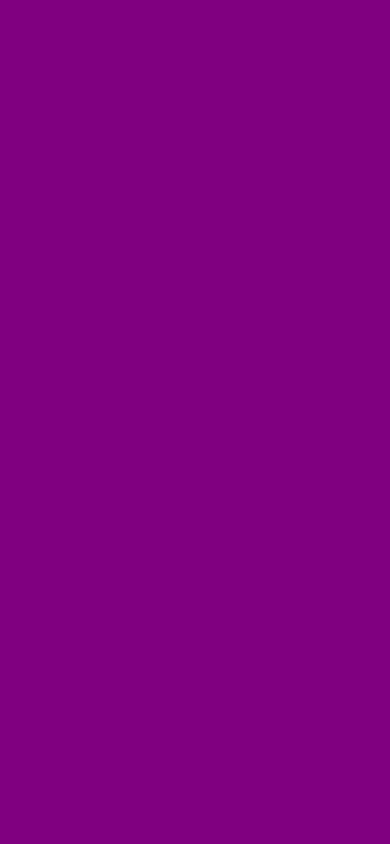
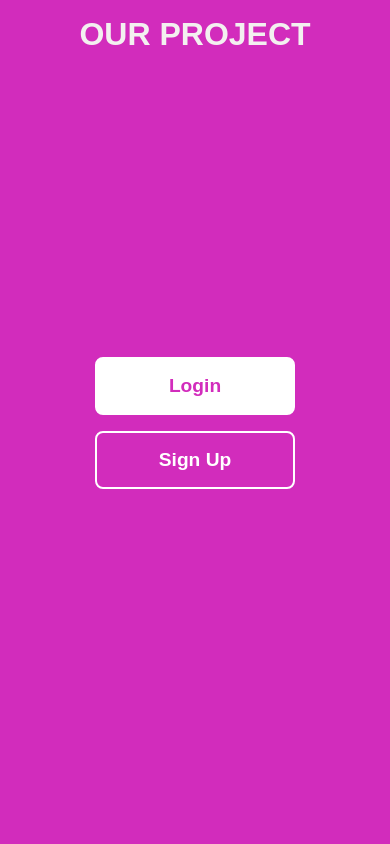
Before and after one commit to soheibaouina/Fsite, a Django app: page /accounts/ in a window 390 px wide. Before the commit the page is empty. Run offline with Django 5.2, Linux system fonts and the light colour scheme.

Commit message:
#4 make simple template for home page

```diff
--- a/templates/accounts/home.html
+++ b/templates/accounts/home.html
@@ -1,10 +1,78 @@
 
 {% extends 'base.html' %}
 
+{% block title %}Welcome - Our Project{% endblock %}
+
 {% block content %}
+<style>
+    .hero-section {
+        display: flex;
+        flex-direction: column;
+        justify-content: center;
+        align-items: center;
+        min-height: 80vh;
+        text-align: center;
+    }
 
-    <h1>Welcome to the Home Page</h1>
-    <p>This is the home page of our Django application.</p>
-    <p>Name: {{ name }}</p>
+    .buttons-container {
+        display: flex;
+        gap: 2rem;
+        margin-top: 2rem;
+    }
 
-  {% endblock %}
+    .btn {
+        padding: 1rem 2rem;
+        font-size: 1.2rem;
+        font-weight: bold;
+        border: none;
+        border-radius: 8px;
+        cursor: pointer;
+        text-decoration: none;
+        transition: all 0.3s ease;
+        min-width: 120px;
+        display: inline-block;
+    }
+
+    .btn-login {
+        background-color: #ffffff;
+        color: rgb(210, 44, 188);
+        border: 2px solid #ffffff;
+    }
+
+    .btn-login:hover {
+        background-color: transparent;
+        color: #ffffff;
+        border: 2px solid #ffffff;
+    }
+
+    .btn-signup {
+        background-color: transparent;
+        color: #ffffff;
+        border: 2px solid #ffffff;
+    }
+
+    .btn-signup:hover {
+        background-color: #ffffff;
+        color: rgb(210, 44, 188);
+    }
+
+    @media (max-width: 768px) {
+        .buttons-container {
+            flex-direction: column;
+            gap: 1rem;
+        }
+
+        .btn {
+            width: 200px;
+        }
+    }
+</style>
+
+<div class="hero-section">
+    <div class="buttons-container">
+        <a href="#" class="btn btn-login">Login</a>
+        <a href="#" class="btn btn-signup">Sign Up</a>
+    </div>
+</div>
+
+{% endblock content %}
--- a/templates/base.html
+++ b/templates/base.html
@@ -1,6 +1,82 @@
-<style>
+<!DOCTYPE html>
+<html lang="en">
+<head>
+    <meta charset="UTF-8">
+    <meta name="viewport" content="width=device-width, initial-scale=1.0">
+    <title>{% block title %}My Website{% endblock %}</title>
+    <style>
+        * {
+            margin: 0;
+            padding: 0;
+            box-sizing: border-box;
+        }
 
-    body {
-       background-color: purple;
-    }
-</style>
+        body {
+            background-color: rgb(210, 44, 188);
+            font-family: Arial, sans-serif;
+        }
+
+        .navbar {
+            background-color:  rgb(210, 44, 188);
+            box-shadow: 0 0px opx rgba(0, 0, 0, 0.1);
+            padding: 1rem 0;
+            position: sticky;
+            top: 0;
+            z-index: 1000;
+        }
+
+        .navbar-container {
+            max-width: 1200px;
+            margin: 0 auto;
+            display: flex;
+            justify-content: center;
+            align-items: center;
+            padding: 0 2rem;
+        }
+
+        .navbar-logo {
+            text-decoration: none;
+            color: #f3f0f0;
+            font-size: 2rem;
+            font-weight: bold;
+            transition: color 0.3s ease;
+        }
+
+        .navbar-logo:hover {
+            color: rgb(53, 8, 53);
+        }
+
+        /* If you want to use an image instead of text */
+        .navbar-logo img {
+            height: 40px;
+            width: auto;
+        }
+
+        .content-wrapper {
+            min-height: calc(100vh - 80px);
+        }
+    </style>
+</head>
+<body>
+    {% block navbar %}
+        <nav class="navbar">
+            <div class="navbar-container">
+                <a href="{% url 'home' %}" class="navbar-logo">
+                    <!-- Option 1: Text Logo -->
+                    OUR PROJECT
+                    <!-- <span>OUR PROJECT</span> -->
+
+                    <!-- Option 2: Image Logo (uncomment and replace src with your logo path) -->
+                    <!-- <img src="{% load static %}{% static 'images/logo.png' %}" alt="Logo"> -->
+                </a>
+            </div>
+        </nav>
+    {% endblock navbar %}
+
+    <div class="content-wrapper">
+        {% block content %}
+
+        {% endblock content %}
+    </div>
+</body>
+</html>
```
